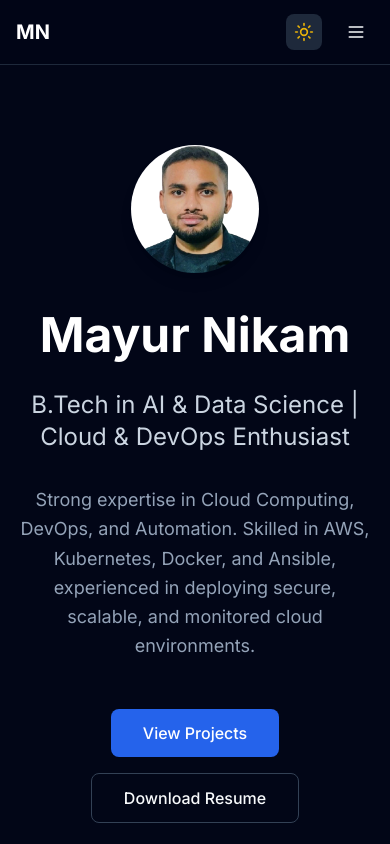
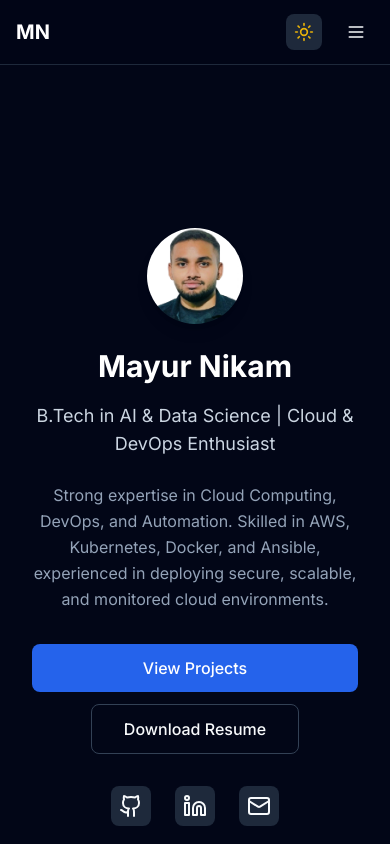
Before and after one commit to mayurnikam266/portfolio-website, a Next.js app: page / in a window 390 px wide. Shown: the top 844 px of the page. Built offline with nearby package versions, Linux system fonts and the light colour scheme.

Commit message:
Add GitHub links to projects and improve mobile responsiveness

```diff
--- a/src/app/layout.tsx
+++ b/src/app/layout.tsx
@@ -23,7 +23,7 @@ export default function RootLayout({
     <html lang="en" suppressHydrationWarning>
       <head>
         <meta charSet="utf-8" />
-        <meta name="viewport" content="width=device-width, initial-scale=1" />
+        <meta name="viewport" content="width=device-width, initial-scale=1, maximum-scale=5, user-scalable=yes" />
         <link rel="preconnect" href="https://fonts.googleapis.com" />
         <link rel="preconnect" href="https://fonts.gstatic.com" crossOrigin="anonymous" />
         <link href="https://fonts.googleapis.com/css2?family=Inter:wght@400;500;600;700&display=swap" rel="stylesheet" />
--- a/src/components/hero.tsx
+++ b/src/components/hero.tsx
@@ -30,8 +30,8 @@ export function Hero() {
         animate="show"
         className="max-w-4xl w-full text-center"
       >
-        <motion.div variants={item} className="mb-8">
-          <div className="relative w-32 h-32 mx-auto mb-8">
+        <motion.div variants={item} className="mb-6 sm:mb-8">
+          <div className="relative w-24 h-24 sm:w-32 sm:h-32 mx-auto mb-6 sm:mb-8">
             <Image
               src="/passport-photo.jpeg"
               alt="Mayur Nikam"
@@ -44,32 +44,32 @@ export function Hero() {
 
         <motion.h1
           variants={item}
-          className="text-5xl md:text-7xl font-bold text-slate-900 dark:text-white mb-6 leading-tight"
+          className="text-3xl sm:text-5xl md:text-7xl font-bold text-slate-900 dark:text-white mb-4 sm:mb-6 leading-tight"
         >
           Mayur Nikam
         </motion.h1>
 
         <motion.p
           variants={item}
-          className="text-2xl md:text-3xl text-slate-600 dark:text-slate-300 font-light mb-8"
+          className="text-lg sm:text-2xl md:text-3xl text-slate-600 dark:text-slate-300 font-light mb-6 sm:mb-8 px-2"
         >
           B.Tech in AI & Data Science | Cloud & DevOps Enthusiast
         </motion.p>
 
         <motion.p
           variants={item}
-          className="text-lg text-slate-500 dark:text-slate-400 max-w-2xl mx-auto mb-12 leading-relaxed"
+          className="text-base sm:text-lg text-slate-500 dark:text-slate-400 max-w-2xl mx-auto mb-8 sm:mb-12 leading-relaxed px-4"
         >
           Strong expertise in Cloud Computing, DevOps, and Automation. Skilled in AWS, Kubernetes, Docker, and Ansible, experienced in deploying secure, scalable, and monitored cloud environments.
         </motion.p>
 
         <motion.div
           variants={item}
-          className="flex flex-col sm:flex-row items-center justify-center gap-4 mb-12"
+          className="flex flex-col sm:flex-row items-center justify-center gap-3 sm:gap-4 mb-8 sm:mb-12 px-4"
         >
           <Link
             href="#projects"
-            className="px-8 py-3 bg-blue-600 hover:bg-blue-700 text-white rounded-lg font-medium transition-colors"
+            className="w-full sm:w-auto px-6 sm:px-8 py-3 bg-blue-600 hover:bg-blue-700 text-white rounded-lg font-medium transition-colors text-center"
           >
             View Projects
           </Link>
--- a/src/components/projects.tsx
+++ b/src/components/projects.tsx
@@ -2,7 +2,7 @@
 
 import { motion } from 'framer-motion'
 import { useState } from 'react'
-import { ExternalLink, X } from 'lucide-react'
+import { ExternalLink, X, Github } from 'lucide-react'
 
 interface Project {
   id: string
@@ -10,6 +10,7 @@ interface Project {
   description: string
   technologies: string[]
   pdfFile: string
+  githubUrl: string
   highlights: string[]
 }
 
@@ -20,6 +21,7 @@ const projects: Project[] = [
     description: 'Developed an automated Virtual Machine health monitoring system using Ansible Dynamic Inventory for EC2 instance discovery (Environment=dev).',
     technologies: ['Ansible', 'AWS EC2', 'Dynamic Inventory', 'YAML', 'Linux', 'Python'],
     pdfFile: 'Virtual Machine Health Monitoring with Ansible.pdf',
+    githubUrl: 'https://github.com/mayurnikam266/Ansible-VM-Health-Monitoring',
     highlights: [
       'Developed automated VM health monitoring using Ansible Dynamic Inventory for EC2',
       'Monitored CPU, RAM, and Disk usage with auto-formatted HTML health reports',
@@ -33,6 +35,7 @@ const projects: Project[] = [
     description: 'Designed and deployed a secure AWS multi-tier architecture for WordPress using VPC with public and private subnets.',
     technologies: ['AWS EC2', 'VPC', 'IAM', 'NAT Gateway', 'Bastion Host', 'WordPress', 'MariaDB'],
     pdfFile: 'AWS Multitier Secure Wordpress Deployment.pdf',
+    githubUrl: 'https://github.com/mayurnikam266/AWS-Secure-Multi-Tier-Deployment',
     highlights: [
       'Designed secure AWS multi-tier architecture with VPC, public/private subnets',
       'Implemented Bastion Host for secure SSH access and NAT Gateway for outbound traffic',
@@ -150,13 +153,24 @@ export function Projects() {
                 </div>
               </div>
 
-              <button
-                onClick={() => setSelectedProject(project)}
-                className="w-full px-4 py-2 bg-blue-600 hover:bg-blue-700 text-white rounded-lg font-medium transition-colors flex items-center justify-center gap-2"
-              >
-                <span>View Full Project</span>
-                <ExternalLink className="w-4 h-4" />
-              </button>
+              <div className="flex gap-2">
+                <button
+                  onClick={() => setSelectedProject(project)}
+                  className="flex-1 px-4 py-2 bg-blue-600 hover:bg-blue-700 text-white rounded-lg font-medium transition-colors flex items-center justify-center gap-2"
+                >
+                  <span>View PDF</span>
+                  <ExternalLink className="w-4 h-4" />
+                </button>
+                <a
+                  href={project.githubUrl}
+                  target="_blank"
+                  rel="noopener noreferrer"
+                  className="flex-1 px-4 py-2 bg-slate-700 hover:bg-slate-800 dark:bg-slate-600 dark:hover:bg-slate-700 text-white rounded-lg font-medium transition-colors flex items-center justify-center gap-2"
+                >
+                  <Github className="w-4 h-4" />
+                  <span>GitHub</span>
+                </a>
+              </div>
             </motion.div>
           ))}
         </div>
```
